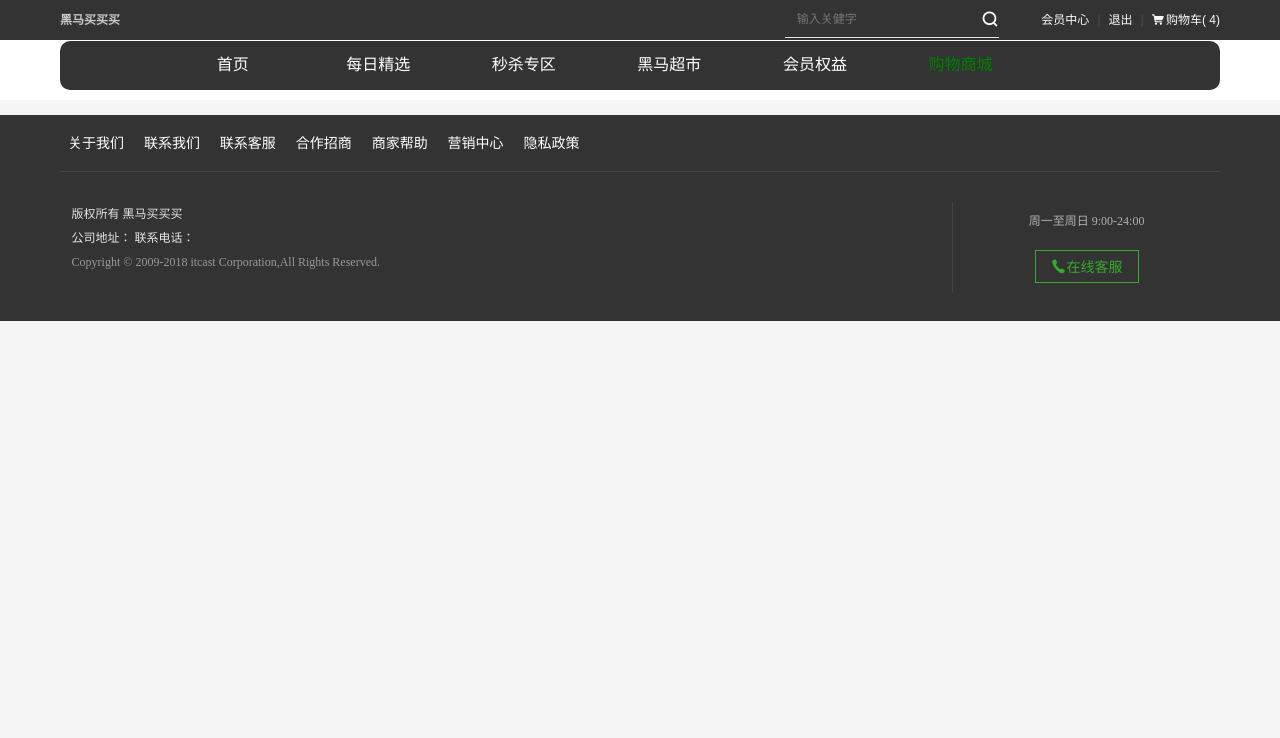
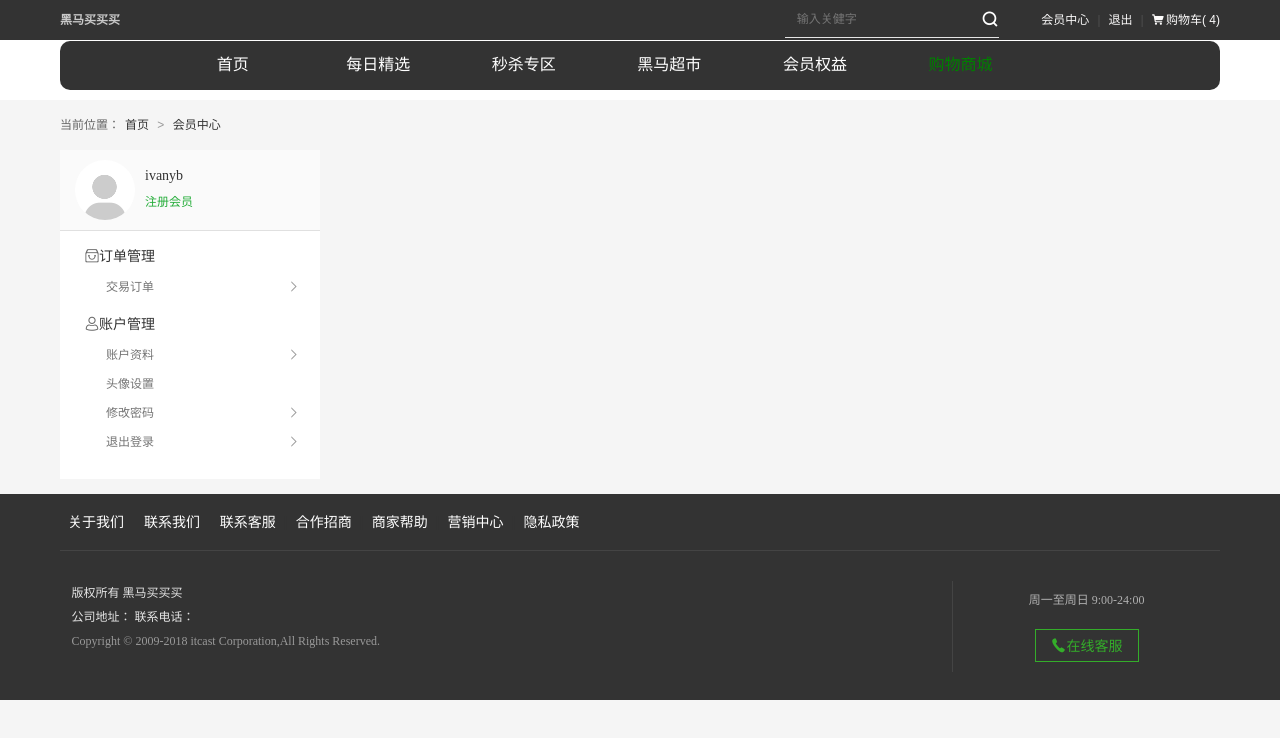
Before and after one commit to 1098380341/black30, a Vue app: page /#/contContainer in a window 1280 px wide. Shown: the top 738 px of the page. Built offline with nearby package versions, Linux system fonts and the light colour scheme; the HTML template or start-up script is replaced by a standard one.

Commit message:
查询页码评论以及发表评论整合

```diff
--- /dev/null
+++ b/src/components/contContainer.vue
@@ -0,0 +1,89 @@
+<template>
+    <div class="el-row">
+        <div class="el-col el-col-24">
+            <div class="comp">
+                <div class="tmpl routeanimate">
+                    <div class="section">
+                        <div class="location">
+                            <span>当前位置：</span>
+                            <a href="/index.html">首页</a> &gt;
+                            <a href="/user/center/index.html">会员中心</a>
+                        </div>
+                    </div>
+                    <div class="section clearfix">
+                        <div class="left-260">
+                            <div class="bg-wrap">
+                                <div class="avatar-box">
+                                    <a href="/user/center/avatar.html" class="img-box">
+                                        <i class="iconfont icon-user-full"></i>
+                                    </a>
+                                    <h3>
+
+                                        ivanyb
+
+                                    </h3>
+                                    <p>
+                                        <b>注册会员</b>
+                                    </p>
+                                </div>
+                                <div class="center-nav">
+                                    <ul>
+                                        <li>
+                                            <h2>
+                                                <i class="iconfont icon-order"></i>
+                                                <span>订单管理</span>
+                                            </h2>
+                                            <div class="list">
+                                                <p>
+                                                    <a href="#/site/member/orderlist" class="">
+                                                        <i class="iconfont icon-arrow-right"></i>交易订单</a>
+                                                </p>
+                                            </div>
+                                        </li>
+                                        <li>
+                                            <h2>
+                                                <i class="iconfont icon-user"></i>
+                                                <span>账户管理</span>
+                                            </h2>
+                                            <div class="list">
+                                                <p>
+                                                    <a href="#/site/member/center" class="router-link-exact-active ">
+                                                        <i class="iconfont icon-arrow-right"></i>账户资料</a>
+                                                </p>
+                                                <p>
+                                                    <a href="#/site/member/center" class="router-link-exact-active ">
+                                                        <i clrouter-linkss="iconfont icon-router-linkrrow-right"></i>头像设置</a>
+                                                </p>
+                                                <p>
+                                                    <a href="#/site/member/center" class="router-link-exact-active ">
+                                                        <i class="iconfont icon-arrow-right"></i>修改密码</a>
+                                                </p>
+                                                <p>
+                                                    <a href="javascript:void(0)">
+                                                        <i class="iconfont icon-arrow-right"></i>退出登录</a>
+                                                </p>
+                                            </div>
+                                        </li>
+                                    </ul>
+                                </div>
+                            </div>
+                        </div>
+                        <div class="right-auto">
+
+                        </div>
+                    </div>
+                </div>
+            </div>
+        </div>
+    </div>
+</template>
+
+<script>
+export default {
+
+}
+</script>
+
+<style>
+
+</style>
--- a/src/main.js
+++ b/src/main.js
@@ -8,6 +8,8 @@ import './assets/statics/site/css/style.css'
 import index from './components/index.vue'
 // 导入详情页
 import detail from './components/detail.vue'
+// 导入会员中心
+ import contContainer from './components/contContainer.vue'
 
 // 导入饿了吗插件
 import ElementUI from 'element-ui';
@@ -31,6 +33,10 @@ const routes=[
   {
     path:'/detail/:id',
     component:detail
+  },
+  {
+    path:"/contContainer",
+    component:contContainer
   }
 ]
 
```
Also changed, not shown: src/components/detail.vue (+111 -33 lines).
